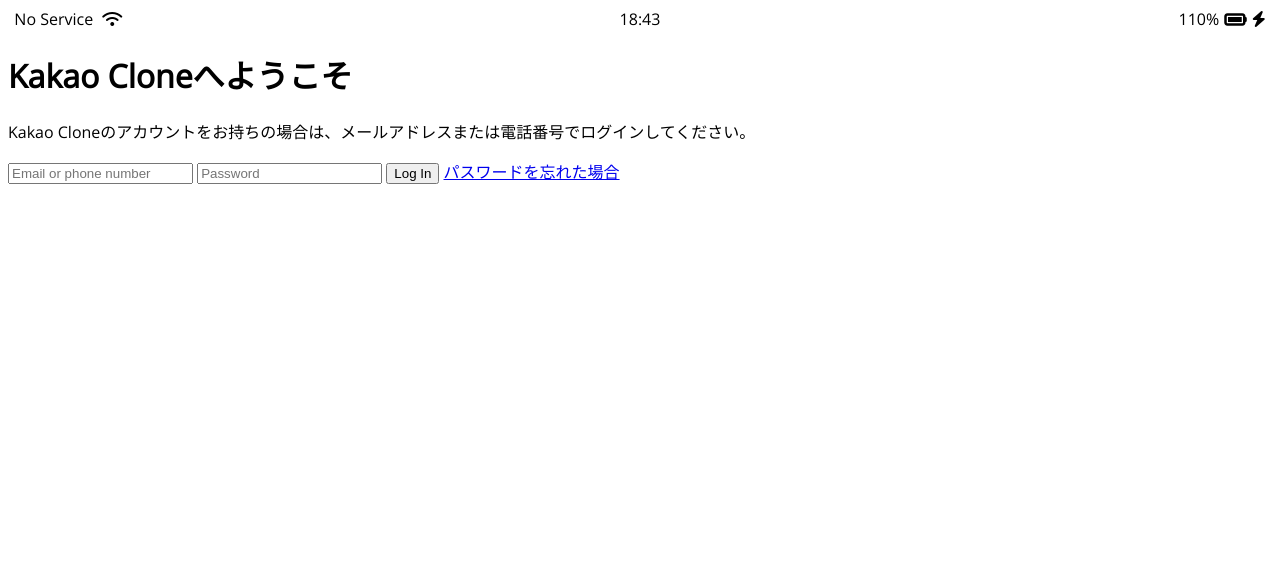
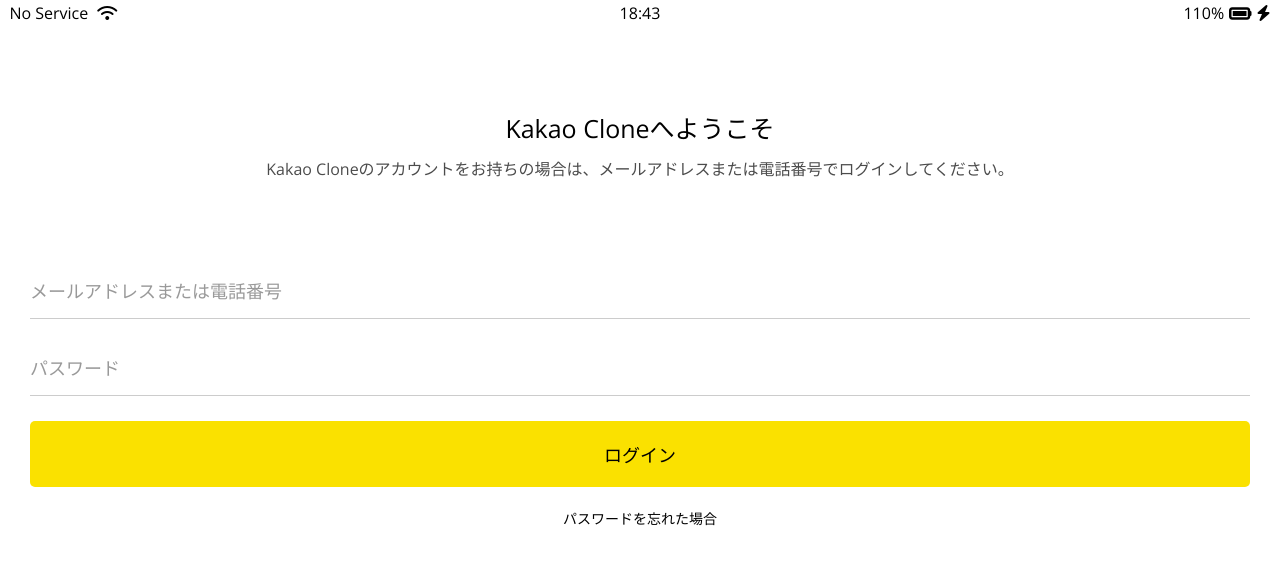
Before and after one commit to kamogawa/kakao_fe, a plain HTML site: page index.html in a window 1280 px wide. Drawn offline with nearby package versions, Linux system fonts and the light colour scheme.

Commit message:
login form

```diff
--- /dev/null
+++ b/css/components/status-bar.css
@@ -0,0 +1,23 @@
+.status-bar {
+  display: flex;
+  justify-content: center;
+  padding: 5px 3px;
+}
+.status-bar__column {
+  width: 33%;
+}
+.status-bar__column:first-child span {
+  margin-right: 5px;
+}
+.status-bar__column:nth-child(2) {
+  display: flex;
+  justify-content: center;
+}
+.status-bar__column:last-child {
+  display: flex;
+  justify-content: flex-end;
+  align-items: center;
+}
+.status-bar__column .fa-battery-full {
+  margin: 0px 5px;
+}
--- /dev/null
+++ b/css/reset.css
@@ -0,0 +1,128 @@
+html,
+body,
+div,
+span,
+applet,
+object,
+iframe,
+h1,
+h2,
+h3,
+h4,
+h5,
+h6,
+p,
+blockquote,
+pre,
+a,
+abbr,
+acronym,
+address,
+big,
+cite,
+code,
+del,
+dfn,
+em,
+img,
+ins,
+kbd,
+q,
+s,
+samp,
+small,
+strike,
+strong,
+sub,
+sup,
+tt,
+var,
+b,
+u,
+i,
+center,
+dl,
+dt,
+dd,
+ol,
+ul,
+li,
+fieldset,
+form,
+label,
+legend,
+table,
+caption,
+tbody,
+tfoot,
+thead,
+tr,
+th,
+td,
+article,
+aside,
+canvas,
+details,
+embed,
+figure,
+figcaption,
+footer,
+header,
+hgroup,
+menu,
+nav,
+output,
+ruby,
+section,
+summary,
+time,
+mark,
+audio,
+video {
+  margin: 0;
+  padding: 0;
+  border: 0;
+  font-size: 100%;
+  font: inherit;
+  vertical-align: baseline;
+}
+/* HTML5 display-role reset for older browsers */
+article,
+aside,
+details,
+figcaption,
+figure,
+footer,
+header,
+hgroup,
+menu,
+nav,
+section {
+  display: block;
+}
+body {
+  line-height: 1;
+}
+ol,
+ul {
+  list-style: none;
+}
+blockquote,
+q {
+  quotes: none;
+}
+blockquote:before,
+blockquote:after,
+q:before,
+q:after {
+  content: "";
+  content: none;
+}
+table {
+  border-collapse: collapse;
+  border-spacing: 0;
+}
+
+input:focus {
+  outline: none;
+}
--- /dev/null
+++ b/css/screens/login.css
@@ -0,0 +1,55 @@
+.welcome-header {
+  margin: 90px 0px;
+  text-align: center;
+  display: flex;
+  flex-direction: column;
+  align-items: center;
+}
+.welcome-header__title {
+  margin-bottom: 20px;
+  font-size: 25px;
+}
+.welcome-header__text {
+  width: 60%;
+  opacity: 0.7;
+}
+
+#login-form {
+  display: flex;
+  flex-direction: column;
+  margin: 0px 30px;
+}
+
+#login-form input {
+  border: none;
+  padding: 15px 0px;
+  font-size: 18px;
+  margin-bottom: 25px;
+}
+
+#login-form input:not([type="submit"]) {
+  border-bottom: 1px solid rgba(0, 0, 0, 0.2);
+  transition: border-color 0.3s ease-in-out;
+}
+
+#login-form input::placeholder {
+  color: rgba(0, 0, 0, 0.4);
+}
+
+#login-form input:focus {
+  border-color: var(--yellow);
+}
+
+#login-form input[type="submit"] {
+  background-color: var(--yellow);
+  cursor: pointer;
+  padding: 20px 0px;
+  border-radius: 5px;
+}
+
+#login-form a {
+  text-align: center;
+  text-decoration: none;
+  color: inherit;
+  font-size: 14px;
+}
--- a/css/styles.css
+++ b/css/styles.css
@@ -1,27 +1,14 @@
 @import url('https://fonts.googleapis.com/css2?family=Open+Sans&display=swap');
+
+@import "reset.css";
+@import "variables.css";
+
+/* Components */
+@import "components/status-bar.css";
+
+/* Screens */
+@import "screens/login.css";
+
 body {
   font-family: 'Open Sans', sans-serif;
 }
-
-.status-bar {
-  display: flex;
-  justify-content: center;
-}
-.status-bar__column {
-  width: 33%;
-}
-.status-bar__column:first-child span {
-  margin-right: 5px;
-}
-.status-bar__column:nth-child(2) {
-  display: flex;
-  justify-content: center;
-}
-.status-bar__column:last-child {
-  display: flex;
-  justify-content: flex-end;
-  align-items: center;
-}
-.status-bar__column .fa-battery-full {
-  margin: 0px 5px;
-}
--- /dev/null
+++ b/css/variables.css
@@ -0,0 +1,3 @@
+:root {
+  --yellow: #fae100;
+}
--- a/index.html
+++ b/index.html
@@ -30,10 +30,10 @@
       Kakao Cloneのアカウントをお持ちの場合は、メールアドレスまたは電話番号でログインしてください。
     </p>
   </header>
-  <form id="login-form">
-    <input type="text" placeholder="Email or phone number" />
-    <input type="password" placeholder="Password" />
-    <input type="submit" value="Log In" />
+  <form action="friends.html" method="get" id="login-form">
+    <input name="username" type="text" placeholder="メールアドレスまたは電話番号" />
+    <input name="password" type="password" placeholder="パスワード" />
+    <input type="submit" value="ログイン" />
     <a href="#">パスワードを忘れた場合</a>
   </form>
 </body>
```
Also changed, not shown: friends.html (added, +1 -0 lines).
